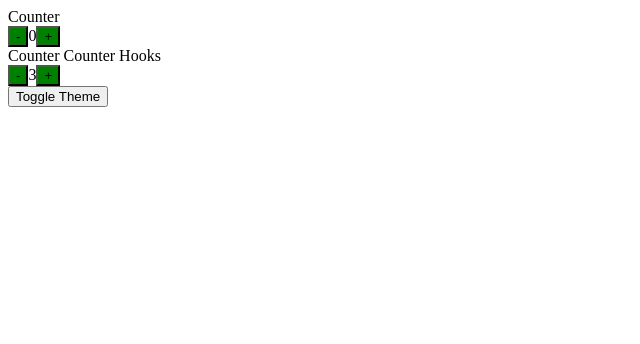
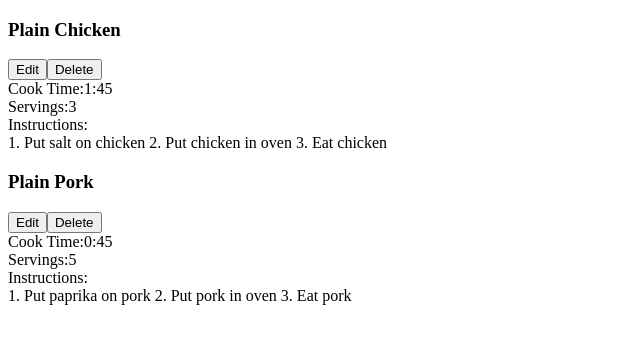
Before and after one commit to abelzer09/Cooking-With-React, a React (Create React App) app: page / in a window 1280 px wide. Shown: the top 344 px of the page, without its empty margins (0-640 px from the left). Built offline with nearby package versions, Linux system fonts and the light colour scheme.

Commit message:
added recipe components

```diff
--- a/src/App.js
+++ b/src/App.js
@@ -1,24 +1,27 @@
-import React, { useState } from 'react';
-import Counter from './Counter';
-import CounterHooks from './CounterHooks';
-
-export const ThemeContext = React.createContext()
+import React from 'react';
+import RecipeList from './RecipeList';
 
 function App() {
-  const [theme, setTheme] = useState('green')
   return (
-    <ThemeContext.Provider value={{ backgroundColor: theme }}>
-      Counter
-      <Counter initialCount={0} />
-      Counter Counter Hooks
-      <CounterHooks initialCount={3} />
-      <button onClick={() => setTheme(prevTheme => {
-        return prevTheme === 'red' ? 'blue' : 'red'
-      })}>Toggle Theme</button>
-    </ThemeContext.Provider>
+    <RecipeList recipes={sampleRecipes} />
   )
-
-
 }
 
+const sampleRecipes = [
+  {
+    id: 1,
+    name: 'Plain Chicken',
+    servings: 3,
+    cookTime: '1:45',
+    instructions: "1. Put salt on chicken\n2. Put chicken in oven\n3. Eat chicken"
+  },
+  {
+    id: 2,
+    name: 'Plain Pork',
+    servings: 5,
+    cookTime: '0:45',
+    instructions: "1. Put paprika on pork\n2. Put pork in oven\n3. Eat pork"
+  }
+]
+
 export default App;
--- a/src/Counter.js
+++ /dev/null
@@ -1,33 +0,0 @@
-import React, { Component } from 'react'
-import { ThemeContext } from './App'
-
-
-export default class Counter extends Component {
-    constructor(props) {
-        super(props)
-
-        this.state = {
-            count: props.initialCount
-        }
-    }
-    render() {
-        return (
-            <ThemeContext.Consumer>
-                {style => (
-                    <div>
-                        <button style={style} onClick={() => this.changeCount(-1)}>-</button>
-                        <span>{this.state.count}</span>
-                        <button style={style} onClick={() => this.changeCount(+1)}>+</button>
-                    </div>
-                )}
-            </ThemeContext.Consumer>
-
-        )
-    }
-
-    changeCount(amount) {
-        this.setState(prevState => {
-            return { count: prevState.count + amount }
-        })
-    }
-}
--- a/src/CounterHooks.js
+++ /dev/null
@@ -1,14 +0,0 @@
-import React, { useState, useContext} from 'react'
-import { ThemeContext } from './App'
-
-export default function CounterHooks({ initialCount }) {
-    const [count, setCount] = useState(initialCount)
-    const style = useContext(ThemeContext)
-    return (
-        <div>
-            <button style={style} onClick={() => setCount(prevCount => prevCount -1)}>-</button>
-            <span>{count}</span>
-            <button style={style} onClick={() => setCount(prevCount => prevCount +1)}>+</button>
-        </div>
-    )
-}
--- /dev/null
+++ b/src/Recipe.js
@@ -0,0 +1,35 @@
+import React from 'react'
+
+export default function Recipe(props) {
+    const {
+        name,
+        cookTime,
+        servings,
+        instructions
+    } = props
+  return (
+    <div>
+      <div>
+        <h3>{name}</h3>
+        <div>
+            <button>Edit</button>
+            <button>Delete</button>
+        </div>
+      </div>
+      <div>
+        <span>Cook Time:</span>
+        <span>{cookTime}</span>
+      </div>
+      <div>
+        <span>Servings:</span>
+        <span>{servings}</span>
+      </div>
+      <div>
+        <span>Instructions:</span>
+        <div>
+            {instructions}
+        </div>
+      </div>
+    </div>
+  )
+}
--- /dev/null
+++ b/src/RecipeList.js
@@ -0,0 +1,17 @@
+import React from 'react'
+import Recipe from './Recipe'
+
+export default function RecipeList({ recipes }) {
+  return (
+    <div>
+      {recipes.map(recipe => {
+        return (
+            <Recipe
+              key={recipe.id}
+              {...recipe}
+            />
+        )
+      })}
+    </div>
+  )
+}
```
